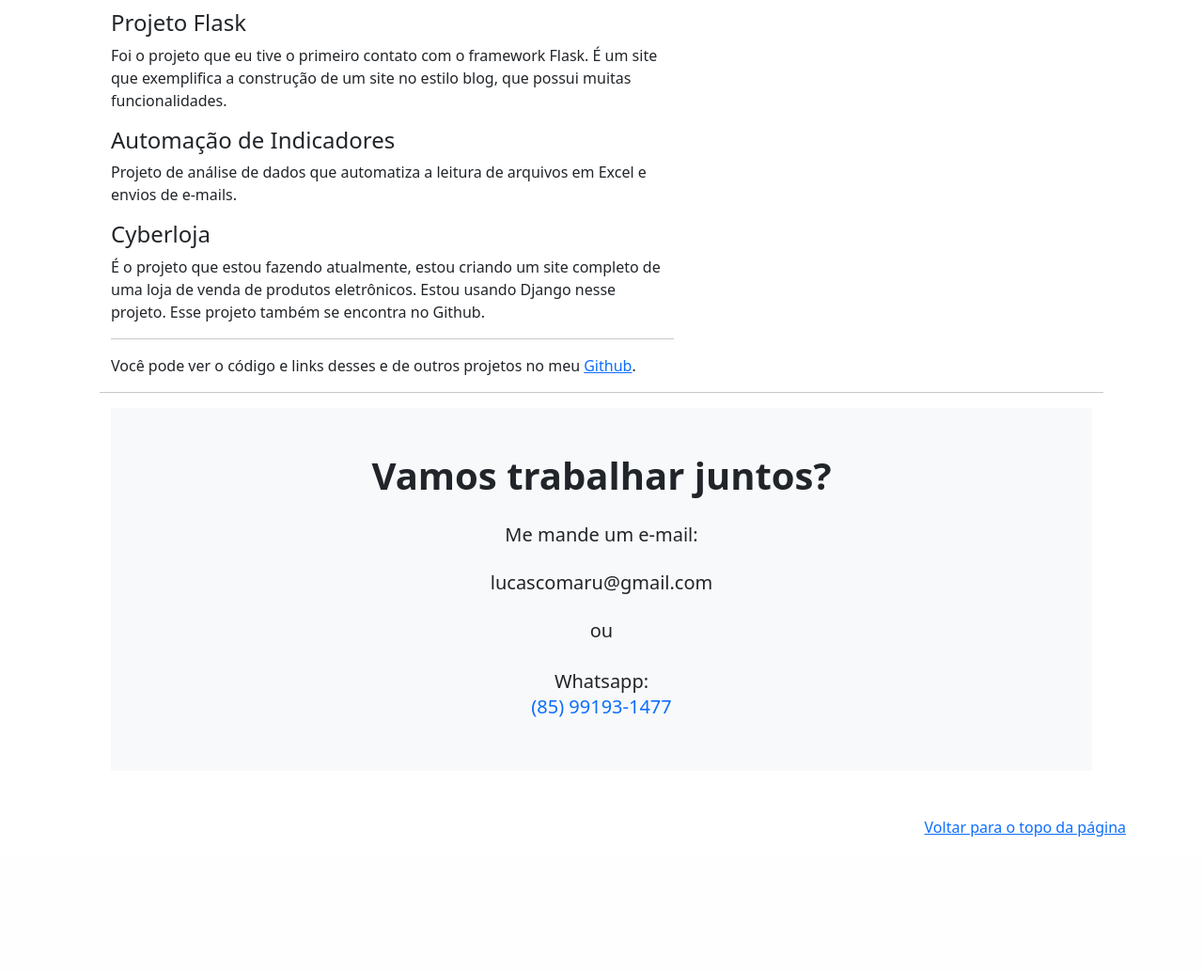
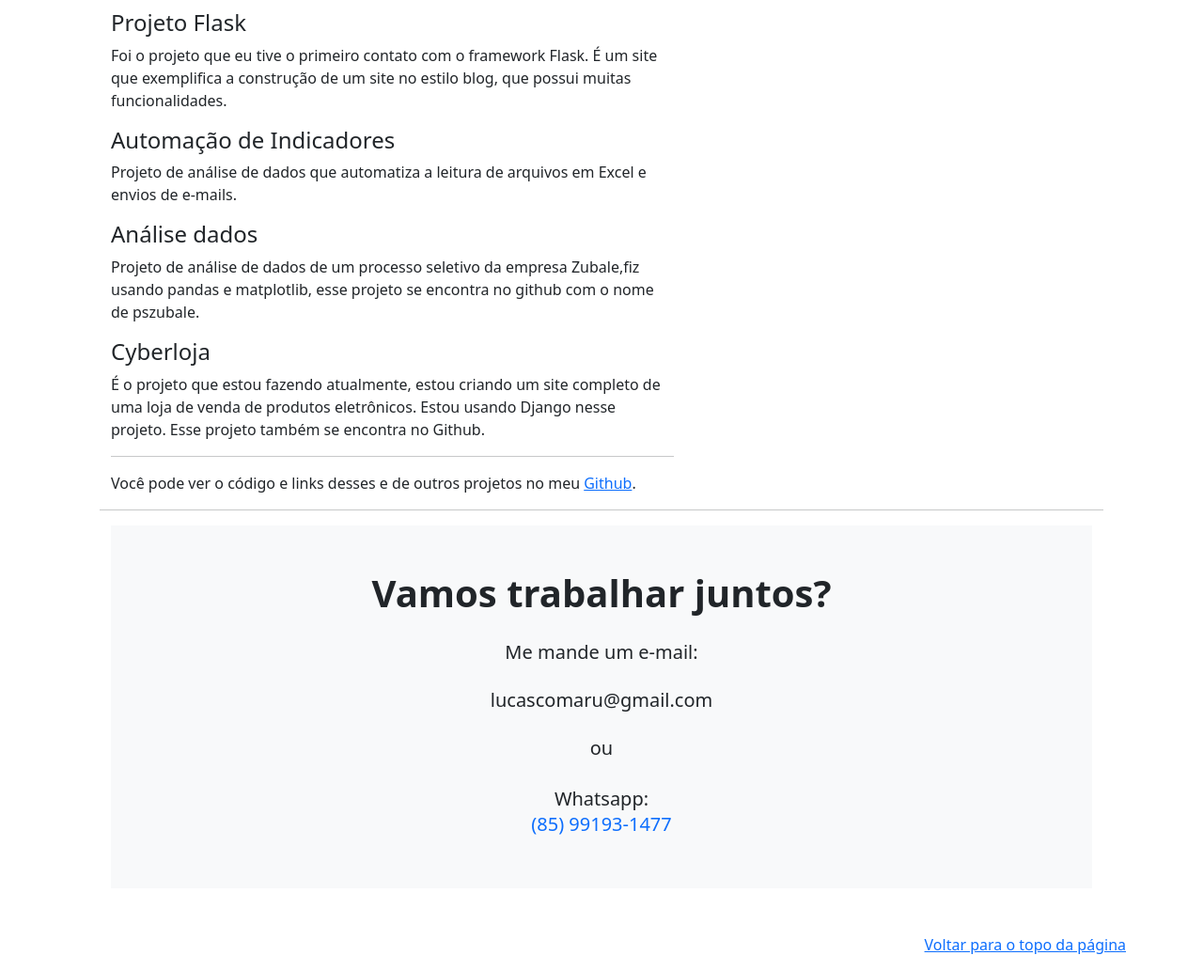
Before and after one commit to lucascomaru/portproject, a Flask app: page / in a window 1280 px wide. Shown: the part 1972-3005 px from the top of the page at 94% size. Before the commit the page ends 2862 px from the top, so only its background shows below. Run offline with Flask 2, Linux system fonts and the light colour scheme; some libraries are stand-ins or nearby versions.

Commit message:
Alterações

```diff
--- a/portproject/templates/homepage.html
+++ b/portproject/templates/homepage.html
@@ -119,7 +119,10 @@ a cozinha.
   <h4>Automação de Indicadores</h4>
   <p>Projeto de análise de dados que automatiza a leitura de arquivos em Excel e envios de e-mails.</p>
 </div>
-
+<div class="project">
+  <h4>Análise dados </h4>
+  <p>Projeto de análise de dados de um processo seletivo da empresa Zubale,fiz usando pandas e matplotlib, esse projeto se encontra no github com o nome de pszubale.</p>
+</div>
 <div class="project">
   <h4>Cyberloja</h4>
   <p>É o projeto que estou fazendo atualmente, estou criando um site completo de uma loja de venda de produtos eletrônicos. Estou usando Django nesse projeto. Esse projeto também se encontra no Github.</p>
@@ -138,7 +141,7 @@ a cozinha.
 
       <hr class="featurette-divider">
     </div>
-    <div class="container-fluid bg-light py-5">
+    <div class="container-fluid bg-light py-5" id="scrollspyHeading4" >
   <div class="container">
     <div class="row justify-content-center text-center">
       <div class="col-lg-8">
```
